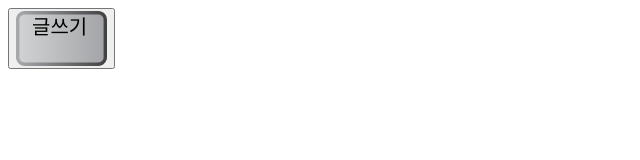
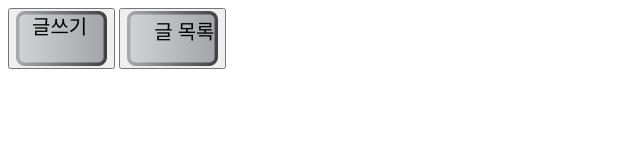
Before and after one commit to Kdy010010/Jallsipan, a plain HTML site: page index.html in a window 1280 px wide. Shown: the whole page, without its empty margins (0-640 px from the left). Drawn offline with Linux system fonts and the light colour scheme.

Commit message:
Update index.html

```diff
--- a/index.html
+++ b/index.html
@@ -1 +1,2 @@
 <a href="https://github.com/Kdy010010/Jallsipan/issues/new/choose"><button><img src="글쓰기.svg" alt="글쓰기"></button></a>
+<a href="https://github.com/Kdy010010/Jallsipan/issues"><button><img src="글보기.svg" alt="글보기"></button></a>
```
